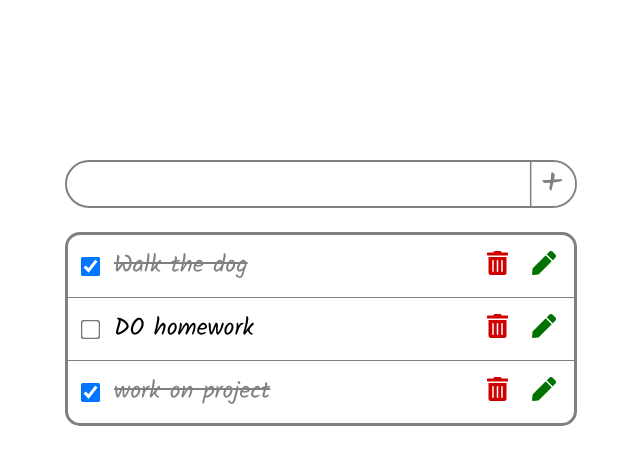
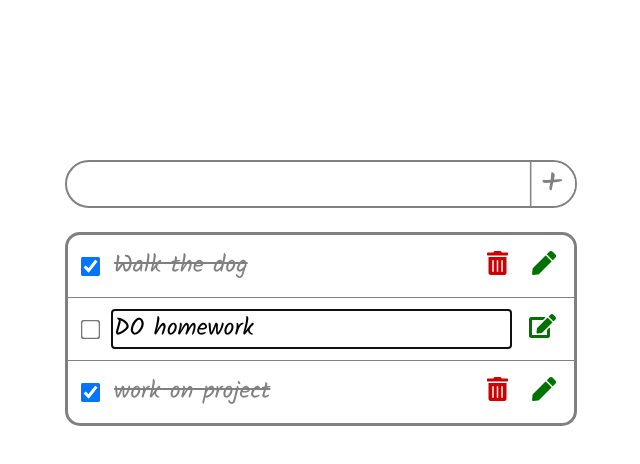
Before and after one commit to ShadyShawkat/todo-react, a React (Create React App) app: page / in a window 1280 px wide. Both pictures are taken after a click on the button 863 px from the left and 329 px from the top of the page. Shown: the top 464 px of the page, without its empty margins (319-959 px from the left). Built offline with nearby package versions, Linux system fonts and the light colour scheme.

Commit message:
Implement edit functionality

```diff
--- a/src/App.js
+++ b/src/App.js
@@ -6,17 +6,17 @@ import AddTodo from './components/AddTodo/AddTodo';
 
 const todoDummyData = [
   {
-    id: 1,
+    id: 0,
     text: 'Walk the dog',
     completed: true,
   },
   {
-    id: 2,
+    id: 1,
     text: 'DO homework',
     completed: false,
   },
   {
-    id: 3,
+    id: 2,
     text: 'work on project',
     completed: true,
   },
@@ -34,13 +34,13 @@ const App = () => {
   const [todoList, setTodoList] = useState(todoDummyData);
 
   const addTodo = (text) => {
-    const newArr = arrangeIds(todoList);
-    newArr.push({
-      id: newArr.length,
+    const newTodos = arrangeIds(todoList);
+    newTodos.push({
+      id: newTodos.length,
       text,
       completed: false,
     });
-    setTodoList(newArr);
+    setTodoList(newTodos);
   };
 
   const changeTodoState = (id) => {
@@ -59,16 +59,28 @@ const App = () => {
   };
 
   const deleteTodo = (id) => {
-    console.log(id);
+    const newTodos = todoList.filter((todo) => todo.id !== id);
+    setTodoList(arrangeIds(newTodos));
   };
 
-  const editTodo = (id) => {
-    console.log(id);
+  const editTodo = (id, newText) => {
+    setTodoList((prevState) => {
+      const newState = prevState.map((todo) => {
+        if (todo.id === id) {
+          return {
+            ...todo,
+            text: newText,
+          };
+        }
+        return todo;
+      });
+      return newState;
+    });
   };
 
   return (
     <div className={styles.wrapper}>
-      <AddTodo AddTodo={addTodo} />
+      <AddTodo addTodo={addTodo} />
       <TodoList
         todoList={todoList}
         changeTodoState={changeTodoState}
--- a/src/components/AddTodo/AddTodo.js
+++ b/src/components/AddTodo/AddTodo.js
@@ -2,7 +2,7 @@ import { useState } from 'react';
 import PropTypes from 'prop-types';
 import styles from './AddTodo.module.css';
 
-const AddTodo = ({ AddTodo }) => {
+const AddTodo = ({ addTodo }) => {
   const [addInputValue, setAddInputValue] = useState('');
 
   const inputHandler = (e) => {
@@ -14,9 +14,9 @@ const AddTodo = ({ AddTodo }) => {
       <input value={addInputValue} onChange={inputHandler} />
       <button
         type="button"
-        disabled={addInputValue === ''}
+        disabled={addInputValue.trim() === ''}
         onClick={() => {
-          AddTodo(addInputValue);
+          addTodo(addInputValue);
         }}
       >
         +
@@ -26,7 +26,7 @@ const AddTodo = ({ AddTodo }) => {
 };
 
 AddTodo.propTypes = {
-  AddTodo: PropTypes.func.isRequired,
+  addTodo: PropTypes.func.isRequired,
 };
 
 export default AddTodo;
--- a/src/components/TodoItem/TodoItem.js
+++ b/src/components/TodoItem/TodoItem.js
@@ -1,6 +1,7 @@
 /* eslint-disable object-curly-newline */
+/* eslint-disable operator-linebreak */
 
-import React from 'react';
+import { useRef, useEffect } from 'react';
 import PropTypes from 'prop-types';
 import styles from './TodoItem.module.css';
 
@@ -11,7 +12,43 @@ const TodoItem = ({
   changeTodoState,
   deleteTodo,
   editTodo,
-}) => (
+  globalEditingMode,
+  setGlobalEditingMode,
+}) => {
+  const inputRef = useRef(null);
+  const confirmEditBtn = useRef(null);
+
+  useEffect(() => {
+    if (!completed && globalEditingMode === id) {
+      inputRef.current?.focus();
+    }
+  }, [globalEditingMode]);
+
+  const editHandler = () => {
+    if (!completed) {
+      setGlobalEditingMode(id);
+    }
+  };
+
+  const changeTodoTextHandler = (e) => {
+    if (e.type === 'blur' && e.relatedTarget !== confirmEditBtn.current) {
+      inputRef.current.value = text;
+      setGlobalEditingMode(-1);
+    } else if (
+      e.key === 'Enter' ||
+      e.relatedTarget === confirmEditBtn.current
+    ) {
+      if (inputRef.current.value.trim() === '') {
+        inputRef.current.value = text;
+        setGlobalEditingMode(-1);
+        return;
+      }
+      editTodo(id, inputRef.current.value);
+      setGlobalEditingMode(-1);
+    }
+  };
+
+  return (
     <li
       className={`${styles['todo-item']} ${
         completed && styles['todo-completed']
@@ -20,12 +57,22 @@ const TodoItem = ({
       <input
         type="checkbox"
         id={id}
-      value={text}
+        defaultValue={text}
         checked={completed}
         className={styles['todo-check']}
         onChange={() => changeTodoState(id)}
       />
-    <input type="text" disabled value={text} className={styles['todo-text']} />
+      <input
+        ref={inputRef}
+        type="text"
+        disabled={globalEditingMode !== id}
+        defaultValue={text}
+        className={styles['todo-text']}
+        onKeyUp={changeTodoTextHandler}
+        onBlur={changeTodoTextHandler}
+      />
+      {globalEditingMode !== id && (
+        <>
           <button
             className={styles['delete-btn']}
             type="button"
@@ -36,12 +83,24 @@ const TodoItem = ({
           <button
             className={styles['edit-btn']}
             type="button"
-      onClick={() => editTodo(id)}
+            onClick={editHandler}
           >
             <i className="fas fa-pen" />
           </button>
+        </>
+      )}
+      {!completed && globalEditingMode === id && (
+        <button
+          ref={confirmEditBtn}
+          className={styles['edit-btn']}
+          type="button"
+        >
+          <i className="fas fa-edit" />
+        </button>
+      )}
     </li>
   );
+};
 
 TodoItem.propTypes = {
   id: PropTypes.number.isRequired,
@@ -50,6 +109,8 @@ TodoItem.propTypes = {
   changeTodoState: PropTypes.func.isRequired,
   deleteTodo: PropTypes.func.isRequired,
   editTodo: PropTypes.func.isRequired,
+  globalEditingMode: PropTypes.number.isRequired,
+  setGlobalEditingMode: PropTypes.func.isRequired,
 };
 
 export default TodoItem;
--- a/src/components/TodoList/TodoList.js
+++ b/src/components/TodoList/TodoList.js
@@ -1,12 +1,15 @@
 /* eslint-disable object-curly-newline */
 
-import React from 'react';
+import { useState } from 'react';
 import PropTypes from 'prop-types';
 import styles from './TodoList.module.css';
 
 import TodoItem from '../TodoItem/TodoItem';
 
-const TodoList = ({ todoList, changeTodoState, deleteTodo, editTodo }) => (
+const TodoList = ({ todoList, changeTodoState, deleteTodo, editTodo }) => {
+  const [globalEditingMode, setGlobalEditingMode] = useState(-1);
+
+  return (
     <>
       {todoList.length && (
         <ul className={styles['todo-list']}>
@@ -19,12 +22,15 @@ const TodoList = ({ todoList, changeTodoState, deleteTodo, editTodo }) => (
               changeTodoState={changeTodoState}
               deleteTodo={deleteTodo}
               editTodo={editTodo}
+              globalEditingMode={globalEditingMode}
+              setGlobalEditingMode={setGlobalEditingMode}
             />
           ))}
         </ul>
       )}
     </>
   );
+};
 
 TodoList.propTypes = {
   todoList: PropTypes.arrayOf(TodoItem).isRequired,
```
Lines whose indentation alone changed are shown as unchanged.
